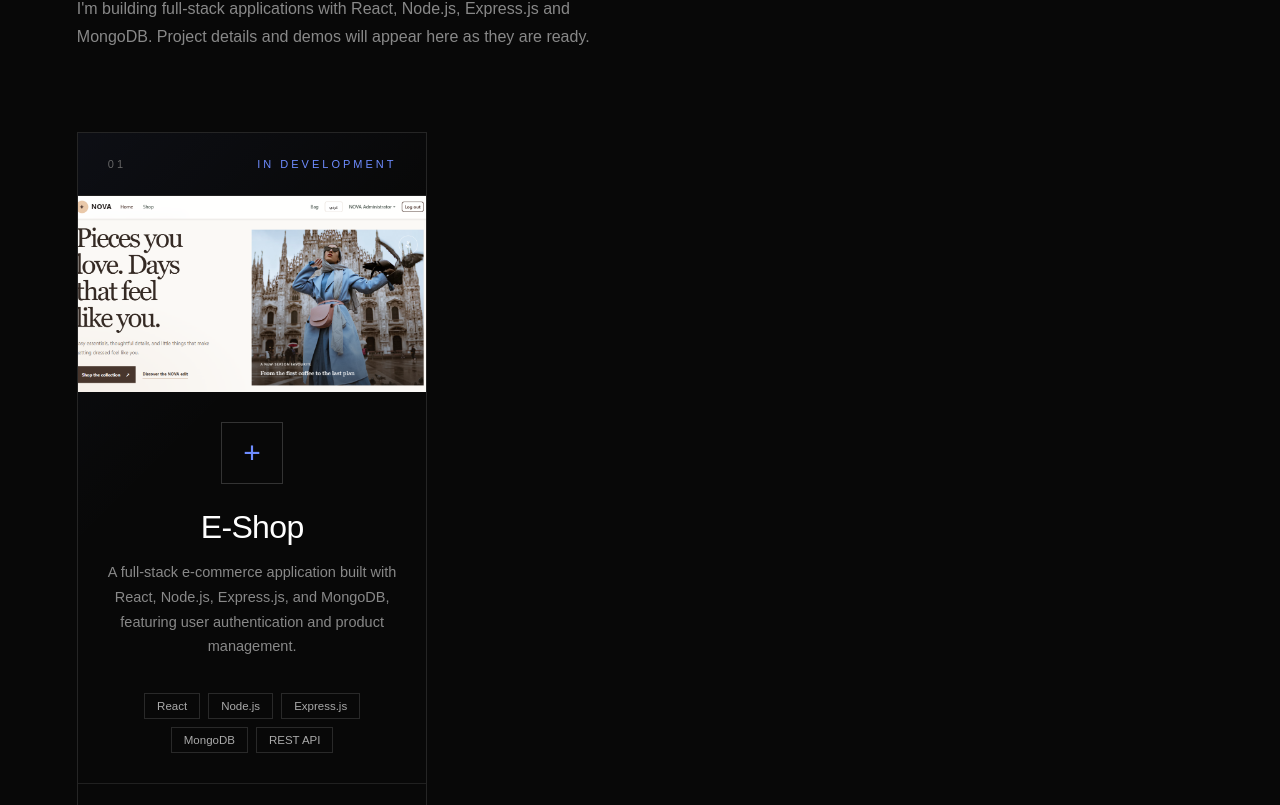
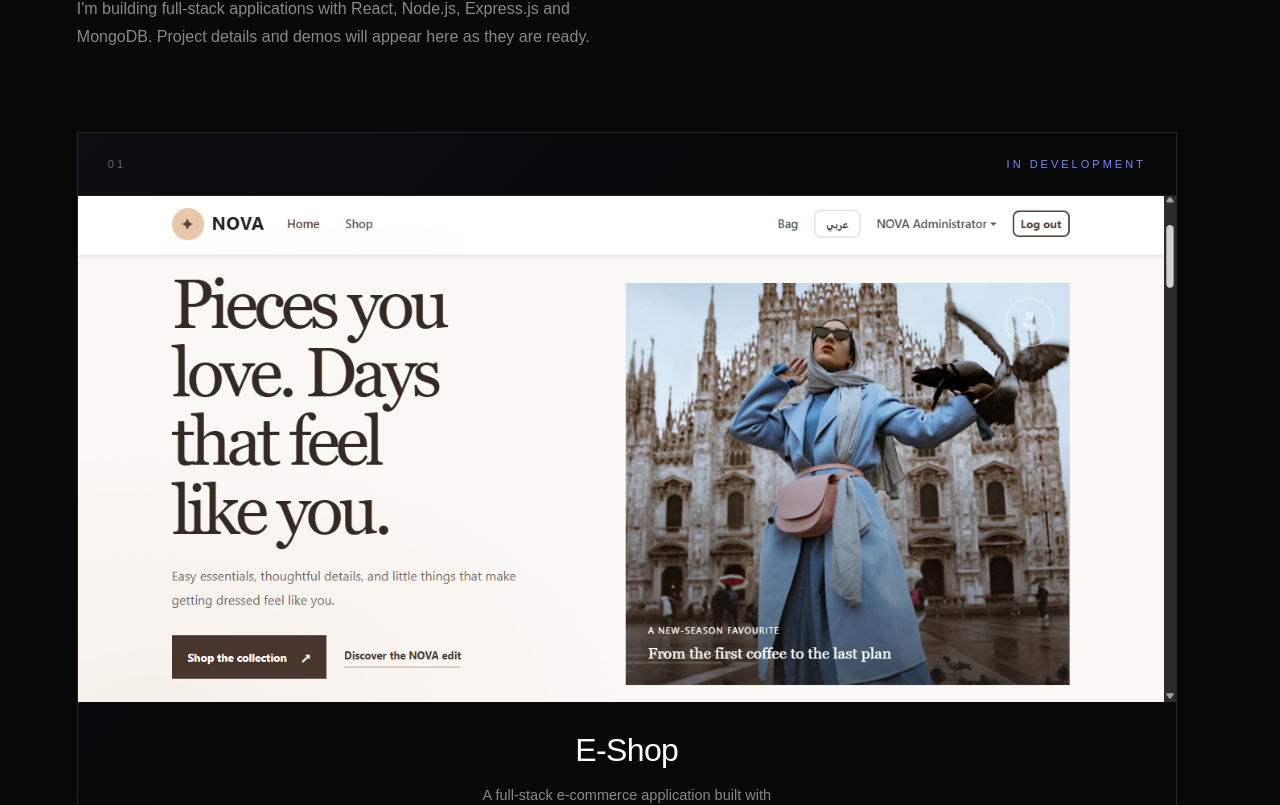
Before and after one commit to ywagdy59-blip/my-protofolio, a React (Vite) app: page /projects in a window 1280 px wide. Shown: the part 475-1280 px from the top of the page. Built offline with nearby package versions, Linux system fonts and the light colour scheme.

Commit message:
Polish E-Shop project preview
Co-authored-by: Copilot <223556219+Copilot@users.noreply.github.com>

```diff
--- a/src/companint/projects.jsx
+++ b/src/companint/projects.jsx
@@ -53,10 +53,6 @@ const Projects = () => {
               )}
 
               <div className="project-card-center">
-                <div className="project-icon" aria-hidden="true">
-                  +
-                </div>
-
                 <h3>{project.title}</h3>
                 <p>{project.description}</p>
 
--- a/src/style.css
+++ b/src/style.css
@@ -1532,7 +1532,7 @@ text-decoration: none;
 
 .projects-grid {
   display: grid;
-  grid-template-columns: repeat(auto-fill, minmax(320px, 1fr));
+  grid-template-columns: repeat(auto-fit, minmax(min(100%, 520px), 1fr));
   gap: 24px;
 
   margin-top: 80px;
@@ -1596,7 +1596,7 @@ text-decoration: none;
 
 .project-preview {
   width: 100%;
-  aspect-ratio: 16 / 9;
+  aspect-ratio: 2.17 / 1;
   overflow: hidden;
   background: #151515;
 }
@@ -1628,32 +1628,6 @@ text-decoration: none;
   justify-content: center;
 }
 
-.project-icon {
-  width: 60px;
-  height: 60px;
-
-  margin: 0 auto 25px;
-
-  display: flex;
-  align-items: center;
-  justify-content: center;
-
-  border: 1px solid #333;
-
-  font-size: 30px;
-  font-weight: 300;
-  color: #6e8cff;
-
-  transition:
-    transform 0.4s ease,
-    border-color 0.4s ease;
-}
-
-.project-card:hover .project-icon {
-  transform: rotate(90deg);
-  border-color: #6e8cff;
-}
-
 .project-card-center h3 {
   margin: 0;
 
```
